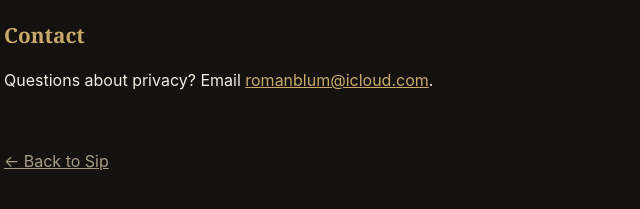
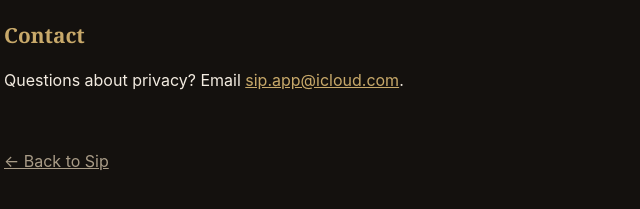
Before and after one commit to rmnblm/sip-landing-page, a plain HTML site: page privacy.html in a window 1280 px wide. Shown: the part 919-1128 px from the top of the page, 308-948 px from the left. Drawn offline with Linux system fonts and the light colour scheme.

Commit message:
Use sip.app@icloud.com as the contact email
Co-Authored-By: Claude Opus 4.8 <noreply@anthropic.com>

```diff
--- a/privacy.html
+++ b/privacy.html
@@ -40,7 +40,7 @@
     <p>To keep currency conversions and release notes current, the app downloads a couple of small, public, static files (exchange rates and "What's New" text). These are ordinary anonymous web requests and carry no personal data beyond the standard technical information any web request includes (such as your IP address, visible only to the file host).</p>
 
     <h2>Contact</h2>
-    <p>Questions about privacy? Email <a href="mailto:romanblum@icloud.com">romanblum@icloud.com</a>.</p>
+    <p>Questions about privacy? Email <a href="mailto:sip.app@icloud.com">sip.app@icloud.com</a>.</p>
 
     <a class="back" href="index.html">&larr; Back to Sip</a>
   </main>
```
Also changed, not shown: terms.html (+1 -1 lines).
